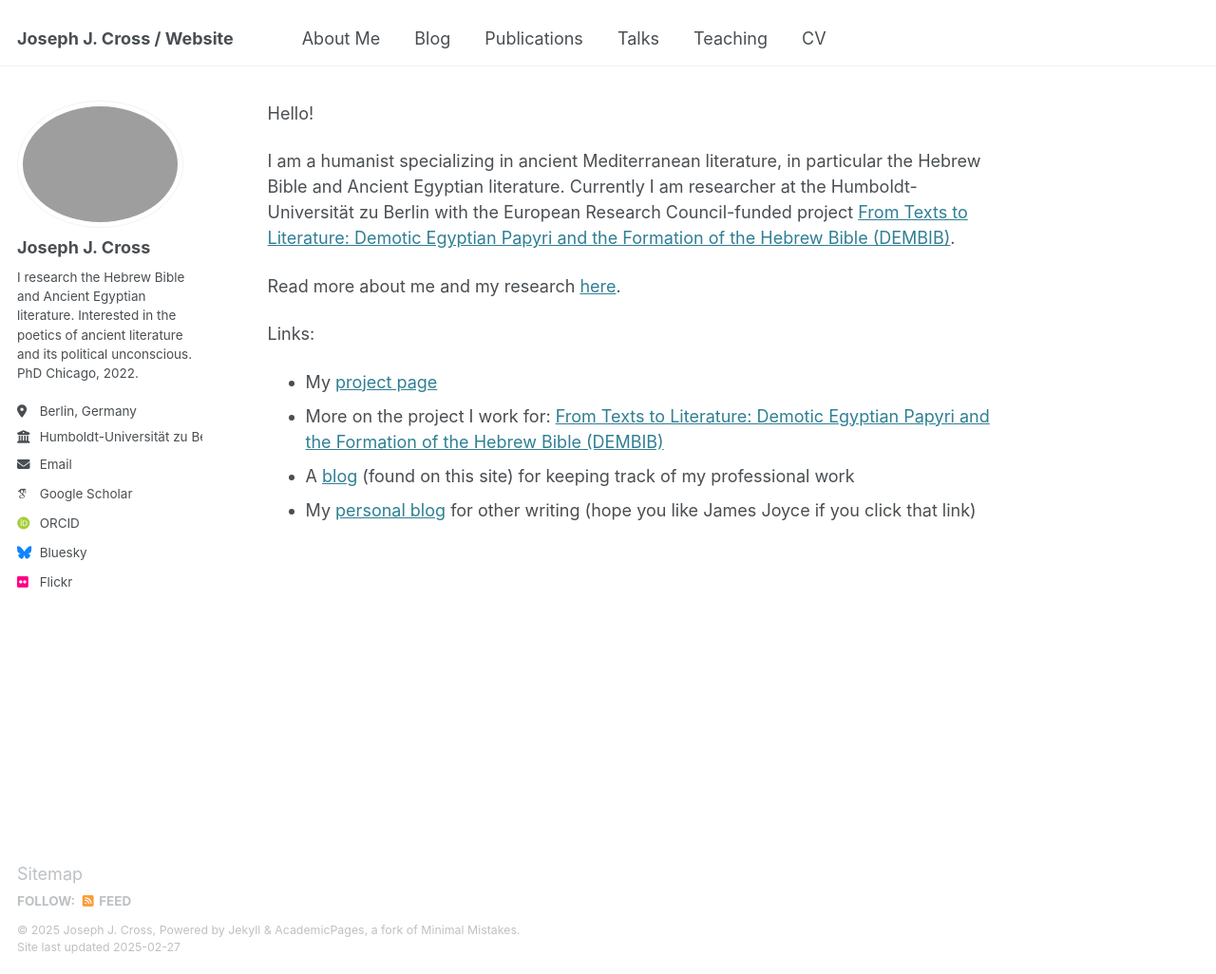
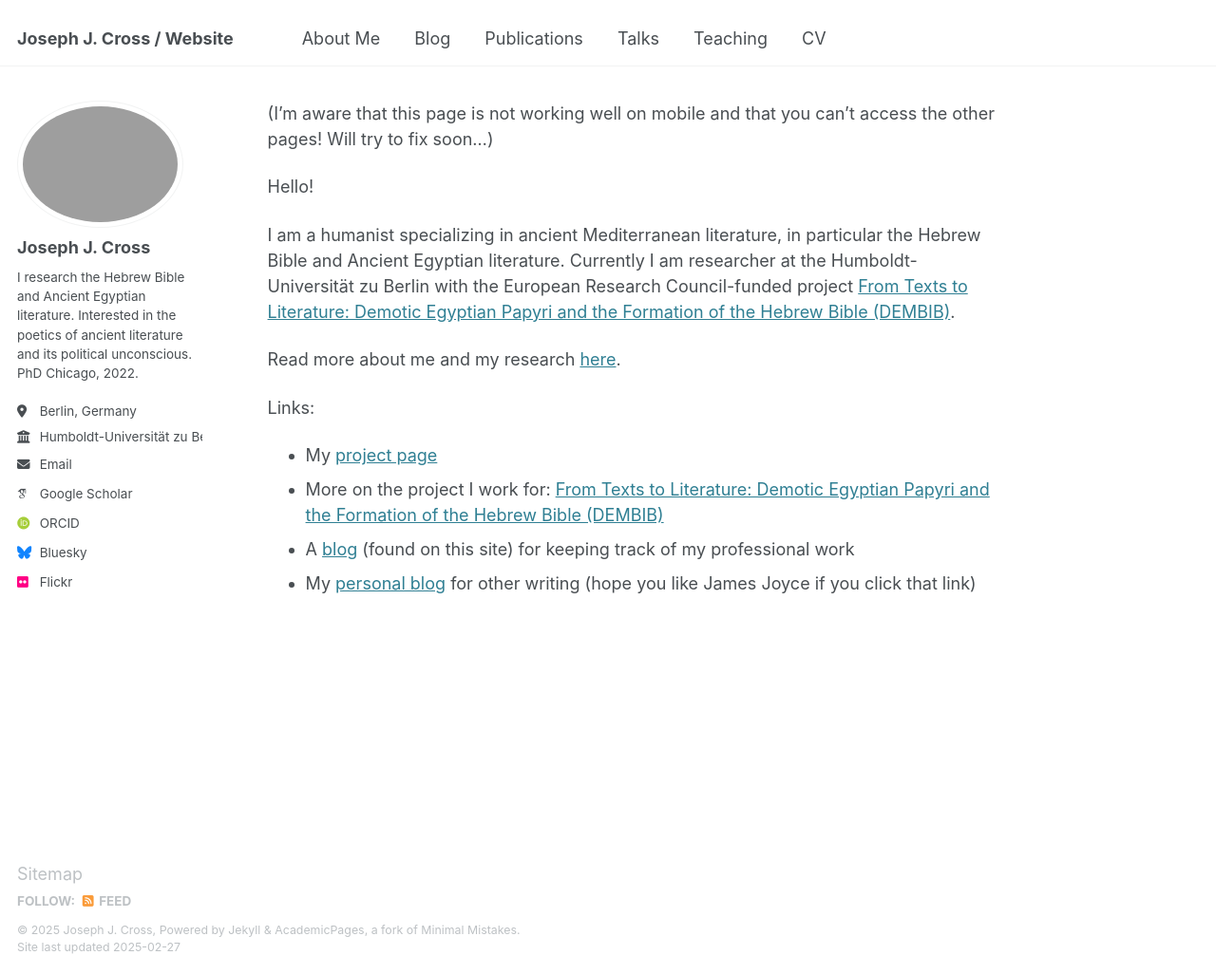
Before and after one commit to josephjcross/josephjcross.github.io, a Jekyll site: the page built from _pages/about.md, in a window 1280 px wide and 1026 px high. Shown: the whole window at 95% size. Built offline with Jekyll 4.4.1, drawn with Linux system fonts in a browser that asks for light colours; some web fonts are replaced.

Commit message:
Update about.md

```diff
--- a/_pages/about.md
+++ b/_pages/about.md
@@ -5,6 +5,8 @@ redirect_from:
   - /about/
   - /about.html
 ---
+
+(I'm aware that this page is not working well on mobile and that you can't access the other pages! Will try to fix soon...)
 
 Hello!
 
```
